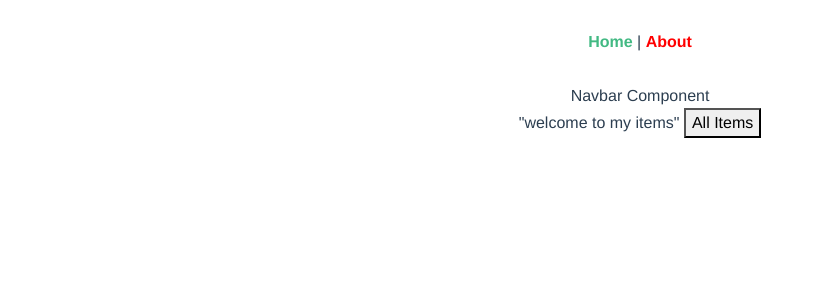
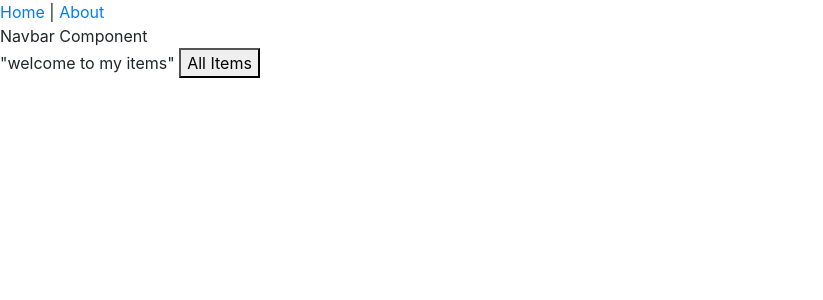
Before and after one commit to kiranparajuli589/eSale, a Vue app in the folder eclipse/: page / in a window 1280 px wide. Shown: the top 300 px of the page, without its empty margins (0-823 px from the left). Built offline with nearby package versions, Linux system fonts and the light colour scheme.

Commit message:
removed unneeded style

```diff
--- a/eclipse/src/App.vue
+++ b/eclipse/src/App.vue
@@ -9,24 +9,5 @@
 </template>
 
 <style>
-#app {
-  font-family: 'Avenir', Helvetica, Arial, sans-serif;
-  -webkit-font-smoothing: antialiased;
-  -moz-osx-font-smoothing: grayscale;
-  text-align: center;
-  color: #2c3e50;
-}
 
-#nav {
-  padding: 30px;
-}
-
-#nav a {
-  font-weight: bold;
-  color: red;
-}
-
-#nav a.router-link-exact-active {
-  color: #42b983;
-}
 </style>
--- a/eclipse/src/main.js
+++ b/eclipse/src/main.js
@@ -11,5 +11,5 @@ Vue.use(BootstrapVue)
 
 new Vue({
   router,
-  render: h => h(App)
+  render: load => load(App)
 }).$mount('#app')
--- a/eclipse/src/router/index.js
+++ b/eclipse/src/router/index.js
@@ -1,6 +1,7 @@
 import Vue from 'vue'
 import VueRouter from 'vue-router'
 import Home from '../views/Home.vue'
+import About from '../views/About.vue'
 
 Vue.use(VueRouter)
 
@@ -12,11 +13,13 @@ const routes = [
   },
   {
     path: '/about',
-    name: 'about',
-    // route level code-splitting
-    // this generates a separate chunk (about.[hash].js) for this route
-    // which is lazy-loaded when the route is visited.
-    component: () => import(/* webpackChunkName: "about" */ '../views/About.vue')
+    component: About,
+    // LAZY_LOAD_TREASURE:
+    //    component: () => import(/* webpackChunkName: "about" */ '../views/About.vue')
+    //    route level code-splitting
+    //    this generates a separate chunk (about.[hash].js) for this route
+    //    which is lazy-loaded when the route is visited.
+    name: 'about'
   }
 ]
 
```
